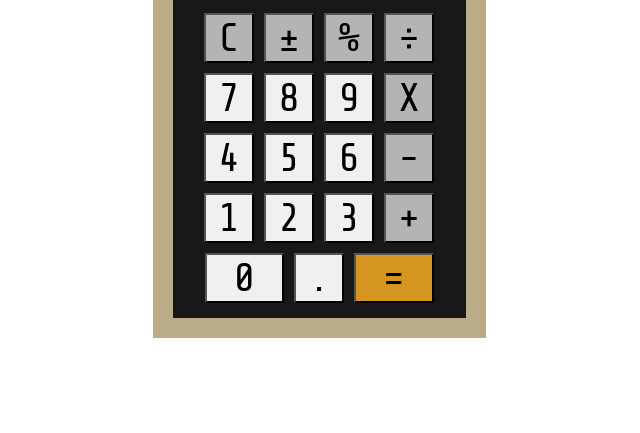
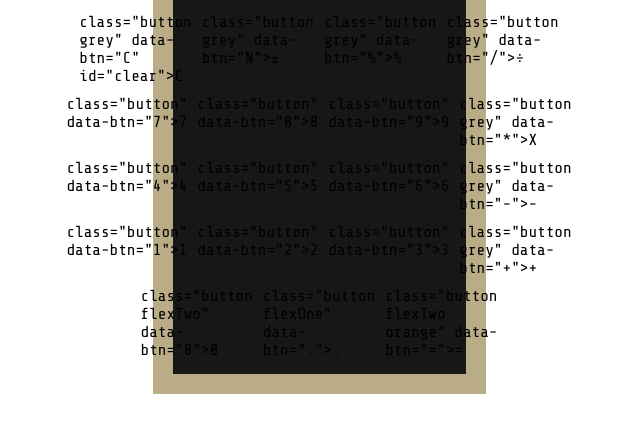
Before and after one commit to SAMulation/datamath-iii, a plain HTML site: page index.html in a window 1280 px wide. Shown: the part 345-778 px from the top of the page, without its empty margins (321-961 px from the left). Drawn offline with nearby package versions, Linux system fonts and the light colour scheme.

Commit message:
First commit to grid-ui branch

```diff
--- a/index.html
+++ b/index.html
@@ -21,33 +21,33 @@
             </div>
             <div class="buttonArea">
                 <div class="row4">
-                    <button class="grey" data-btn="C" id="clear">C</button>
-                    <button class="grey" data-btn="N">±</button>
-                    <button class="grey" data-btn="%">%</button>
-                    <button class="grey" data-btn="/">÷</button>
+                    <div> class="button grey" data-btn="C" id="clear">C</div>
+                    <div> class="button grey" data-btn="N">±</div>
+                    <div> class="button grey" data-btn="%">%</div>
+                    <div> class="button grey" data-btn="/">÷</div>
                 </div>
                 <div class="row4">
-                    <button data-btn="7">7</button>
-                    <button data-btn="8">8</button>
-                    <button data-btn="9">9</button>
-                    <button class="grey" data-btn="*">X</button>
+                    <div> class="button" data-btn="7">7</div>
+                    <div> class="button" data-btn="8">8</div>
+                    <div> class="button" data-btn="9">9</div>
+                    <div> class="button grey" data-btn="*">X</div>
                 </div>
                 <div class="row4">
-                    <button data-btn="4">4</button>
-                    <button data-btn="5">5</button>
-                    <button data-btn="6">6</button>
-                    <button class="grey" data-btn="-">-</button>
+                    <div> class="button" data-btn="4">4</div>
+                    <div> class="button" data-btn="5">5</div>
+                    <div> class="button" data-btn="6">6</div>
+                    <div> class="button grey" data-btn="-">-</div>
                 </div>
                 <div class="row4">
-                    <button data-btn="1">1</button>
-                    <button data-btn="2">2</button>
-                    <button data-btn="3">3</button>
-                    <button class="grey" data-btn="+">+</button>
+                    <div> class="button" data-btn="1">1</div>
+                    <div> class="button" data-btn="2">2</div>
+                    <div> class="button" data-btn="3">3</div>
+                    <div> class="button grey" data-btn="+">+</div>
                 </div>
                 <div class="row3">
-                    <button class="flexTwo" data-btn="0">0</button>
-                    <button class="flexOne" data-btn=".">.</button>
-                    <button class="flexTwo orange" data-btn="=">=</button>
+                    <div> class="button flexTwo" data-btn="0">0</div>
+                    <div> class="button flexOne" data-btn=".">.</div>
+                    <div> class="button flexTwo orange" data-btn="=">=</div>
                 </div>
             </div>
         </div>
```
